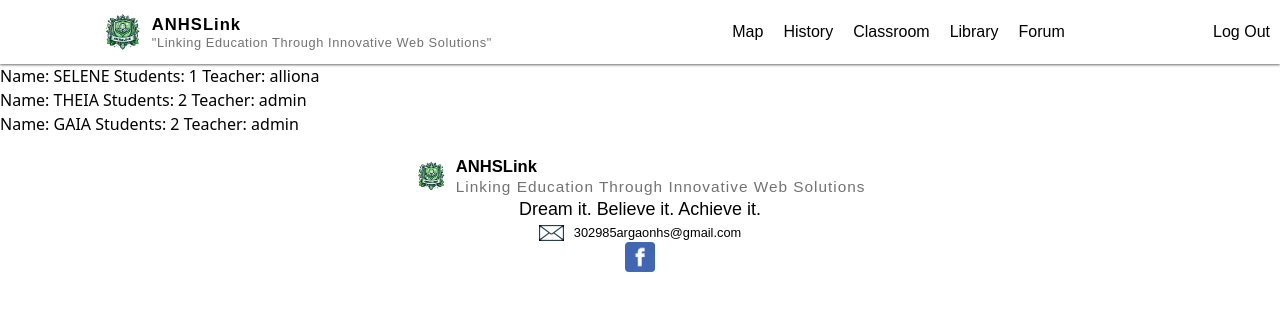
After one commit to Cozyx213/ANHSLINK2, a Django app: page /classroom in a window 1280 px wide. The commit adds this page. Shown: the top 311 px of the page. Run offline with Django 4.2, Linux system fonts and the light colour scheme; a user stored in the database is signed in; data comes from the database, SQL or seed files in the repository; both versions use the stored data as it was after the commit.

Commit message:
added room feature

```diff
--- a/authentication/models.py
+++ b/authentication/models.py
@@ -6,7 +6,7 @@ from django.contrib.auth.models import User
 class Profile(models.Model):
 
     user = models.OneToOneField(User, on_delete=models.CASCADE, related_name="profile")
-    grade = models.IntegerField()
+    grade = models.IntegerField(null=True)
     section = models.CharField(default='Selene', max_length=20)
     email = models.EmailField(default="haha@gmail.com")
     def __str__(self):
--- a/authentication/static/css/main.css
+++ b/authentication/static/css/main.css
@@ -1120,6 +1178,10 @@ video {
 
 .align-text-bottom {
   vertical-align: text-bottom;
+}
+
+.font-sans {
+  font-family: ui-sans-serif, system-ui, sans-serif, "Apple Color Emoji", "Segoe UI Emoji", "Segoe UI Symbol", "Noto Color Emoji";
 }
 
 .text-3xl {
--- a/authentication/static/styles/styles.css
+++ b/authentication/static/styles/styles.css
@@ -423,7 +423,7 @@ a {
     }
 
     .head_container {
-        justify-content: center;
+        justify-content: space-between;
         display: flex;
         width: 100%;
         padding: 10px 0;
--- a/main/admin.py
+++ b/main/admin.py
@@ -1,6 +1,6 @@
 
 from django.contrib import admin
-from .models import Post, Resources, Forum, Comment
+from .models import Post, Resources, Forum, Comment, Classroom
 from django.urls import reverse
 from django.utils.html import format_html
 @admin.register(Post)
@@ -35,4 +35,8 @@ class ForumAdmin(admin.ModelAdmin):
 class CommentsAdmin(admin.ModelAdmin):
     list_display = ("text","author","parent", "forum", "uploaded_at")
     list_filter = ("parent","forum","uploaded_at")
+
+@admin.register(Classroom)
+class ClassroomAdmin(admin.ModelAdmin):
+    list_display= ("teacher",  "name")
 # Register your models here.
--- /dev/null
+++ b/main/static/js/rooms.js
@@ -0,0 +1,17 @@
+document.addEventListener("DOMContentLoaded", load);
+function load() {
+  fetch("/room")
+    .then((response) => response.json())
+    .then((data) => {
+      console.log(data.rooms);
+      data.rooms.forEach(show);
+    });
+}
+function show(rooms) {
+  const roomDiv = document.getElementById("rooms");
+  const room = document.createElement("div");
+
+  room.innerHTML = `Name: ${rooms.name} Students: ${rooms.student_count} Teacher: ${rooms.teacher.user.username }`;
+
+  roomDiv.appendChild(room);
+}
--- a/main/templates/main/base.html
+++ b/main/templates/main/base.html
@@ -2,53 +2,66 @@
 
 <!DOCTYPE html>
 <html lang="en">
-
   <head>
-    <meta charset="UTF-8">
-    <meta name="viewport" content="width=device-width, initial-scale=1.0">
+    <meta charset="UTF-8" />
+    <meta name="viewport" content="width=device-width, initial-scale=1.0" />
     <title>ANHSLink</title>
-    <link rel="icon" href="{% static 'pictures/ANHSLink_logo.png' %}" type="image/x-icon" width="64" height="64">
-    <link rel="stylesheet" href="{% static 'css/main.css' %}">
-    <link href="{% static 'styles/styles.css' %}" rel="stylesheet" type="text/css">
+    <link
+      rel="icon"
+      href="{% static 'pictures/ANHSLink_logo.png' %}"
+      type="image/x-icon"
+      width="64"
+      height="64"
+    />
+    <link rel="stylesheet" href="{% static 'css/main.css' %}" />
+    <link
+      href="{% static 'styles/styles.css' %}"
+      rel="stylesheet"
+      type="text/css"
+    />
   </head>
 
   <body>
     <div class="page">
-        <div class="head_container">
-
-            <div class="information flex justify-center space-x-"><a href="{% url 'map' %}">
+      <div class="head_container flex">
+        <div class="branding">
+          <img
+            class="logo"
+            src="{% static 'pictures/ANHSLink_logo.png' %}"
+            alt="ANHS LOGO"
+            width="7%"
+          />
+          <div class="site-identity">
+            <p class="site-title">ANHSLink</p>
+            <p class="site-description">
+              "Linking Education Through Innovative Web Solutions"
+            </p>
+          </div>
+        </div>
+        <div class="information flex justify-center space-x-">
+          <a href="{% url 'map' %}">
             <p>Map</p>
           </a>
           <a href="{% url 'history' %}">
             <p>History</p>
-            </a></div>
-
-            <div class="branding">
-                <img class="logo" src="{% static 'pictures/ANHSLink_logo.png' %}" alt="ANHS LOGO" width="7%">
-                <div class="site-identity">
-                    <p class="site-title">ANHSLink</p>
-                    <p class="site-description">"Linking Education Through Innovative Web Solutions"</p>
-                </div>
-            </div>
-            <div class="information flex justify-center space-x-">
-
-
+          </a>
+          <a href="{% url 'classroom' %}">
+            <p>Classroom</p>
+          </a>
           <a href="{% url 'library' %}">
             <p>Library</p>
           </a>
 
           <a href="{% url 'forum' %}">
-                    <p>Forum</p>
+            <p class="font-sans">Forum</p>
           </a>
-
+        </div>
+        <div class="information flex justify-center space-x-">
           <form action="{% url 'logout' %}" method="post">
             {% csrf_token %}
             <button type="submit"><p>Log Out</p></button>
           </form>
-
-
         </div>
-
       </div>
       {% block body %} {% endblock %}
 
@@ -56,11 +69,18 @@
         <div class="footer_container">
           <div class="branding_footer_whole">
             <div class="branding_footer">
-                        <img class="logo" src="{% static 'pictures/ANHSLink_logo.png' %}" alt="ANHS LOGO" width="5%"
-                            height="10%">
+              <img
+                class="logo"
+                src="{% static 'pictures/ANHSLink_logo.png' %}"
+                alt="ANHS LOGO"
+                width="5%"
+                height="10%"
+              />
               <div class="site-identity_footer">
                 <p class="site-title_footer">ANHSLink</p>
-                            <p class="site-description_footer">Linking Education Through Innovative Web Solutions</p>
+                <p class="site-description_footer">
+                  Linking Education Through Innovative Web Solutions
+                </p>
               </div>
             </div>
             <div class="branding_footer_motto">
@@ -69,13 +89,25 @@
             <div class="socials_footer">
               <div class="heading">
                 <div class="quick_email">
-                                <img class="contact_logo" src="{% static 'pictures/GMAIL_LOGO.png' %}" alt="gmail_logo"
-                                    width="1rem">
+                  <img
+                    class="contact_logo"
+                    src="{% static 'pictures/GMAIL_LOGO.png' %}"
+                    alt="gmail_logo"
+                    width="1rem"
+                  />
                   <p class="contacts">302985argaonhs@gmail.com</p>
                 </div>
               </div>
-                        <a href="https://www.facebook.com/profile.php?id=100063811972895" target="_blank">
-                            <img src="{% static 'pictures/FB_LOGO.png' %}" alt="fb_logo" width="30vw" height="30vh">
+              <a
+                href="https://www.facebook.com/profile.php?id=100063811972895"
+                target="_blank"
+              >
+                <img
+                  src="{% static 'pictures/FB_LOGO.png' %}"
+                  alt="fb_logo"
+                  width="30vw"
+                  height="30vh"
+                />
               </a>
             </div>
           </div>
@@ -83,7 +115,4 @@
       </footer>
     </div>
   </body>
-
-
-
 </html>
--- /dev/null
+++ b/main/templates/main/classroom.html
@@ -0,0 +1,8 @@
+{% extends "main/base.html" %} {% load static %} {% block body %}
+
+<div id="rooms">
+  <script src="{% static 'js/rooms.js' %}"></script>
+</div>
+
+
+{% endblock %}
--- a/main/urls.py
+++ b/main/urls.py
@@ -19,5 +19,7 @@ urlpatterns = [
     path("comment/", views.comment, name="comment"),
     path("reply/", views.reply, name="reply"),
     path("fetch/", views.fetch, name="fetch"),
-    path("get_forums", views.get_forums, name="get_forums")
+    path("get_forums", views.get_forums, name="get_forums"),
+    path("classroom", views.classroom, name="classroom"),
+    path("room", views.room, name="room"),
   ]
--- a/main/views.py
+++ b/main/views.py
@@ -7,7 +7,7 @@ from django.shortcuts import redirect
 from .forms import PostForm
 from .models import Post, Comment
 from .forms import ResourceForm, CommentForm, ForumForm
-from .models import Resources, Forum
+from .models import Resources, Forum, Classroom
 import os
 from django.conf import settings
 from django.http import FileResponse, Http404
@@ -17,7 +17,7 @@ import time
 from django.views.decorators.csrf import csrf_protect
 from django.conf import settings
 from django.core.serializers import serialize
-from .serializers import ForumSerializer, PostSerializer
+from .serializers import ForumSerializer, PostSerializer, ClassroomSerializer
 from rest_framework.renderers import JSONRenderer
 from authentication.models import Profile
 # Create your views here.
@@ -158,7 +158,11 @@ def get_forums(request):
     return JsonResponse({"forums": serializer.data})
    #return JsonResponse({"forums":form_json})
 
-
+@login_required(login_url="/login")
+def room(request):
+    rooms = Classroom.objects.all()
+    serializedRoom = ClassroomSerializer(rooms, many =True)
+    return JsonResponse({"rooms":serializedRoom.data})
 
 
 
@@ -172,7 +176,7 @@ def upload_view(request):
             return redirect("/library")
 
 
-
+@login_required(login_url="/login")
 def download(request,uuid):
    resource = get_object_or_404(Resources, uuid=uuid)
    file_path = os.path.join(settings.MEDIA_ROOT, resource.file.name)
@@ -185,3 +189,9 @@ def download(request,uuid):
    else:
         # Return 404 if the file does not exist
         raise Http404("File does not exist")
+
+
+
+@login_required(login_url="/login")
+def classroom(request):
+    return render(request,"main/classroom.html")
```
Also changed, not shown: other parts of authentication/static/css/main.css (+113 -0 lines), main/models.py (+12 -1 lines), main/serializers.py (+7 -1 lines), main/static/js/scroll.js (+35 -29 lines), db.sqlite3, main/migrations/0037_classroom.py (added). Lines whose indentation alone changed are shown as unchanged.
